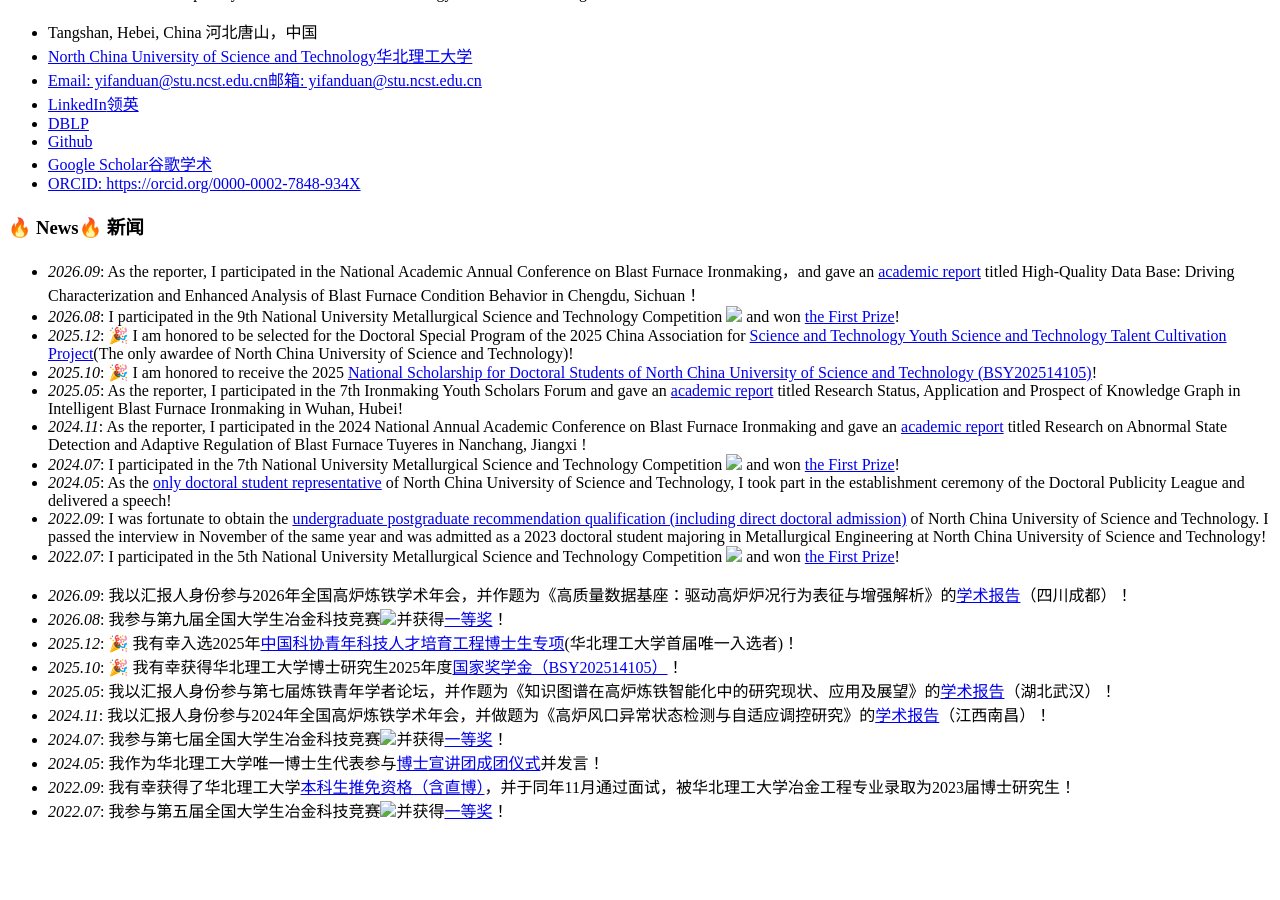
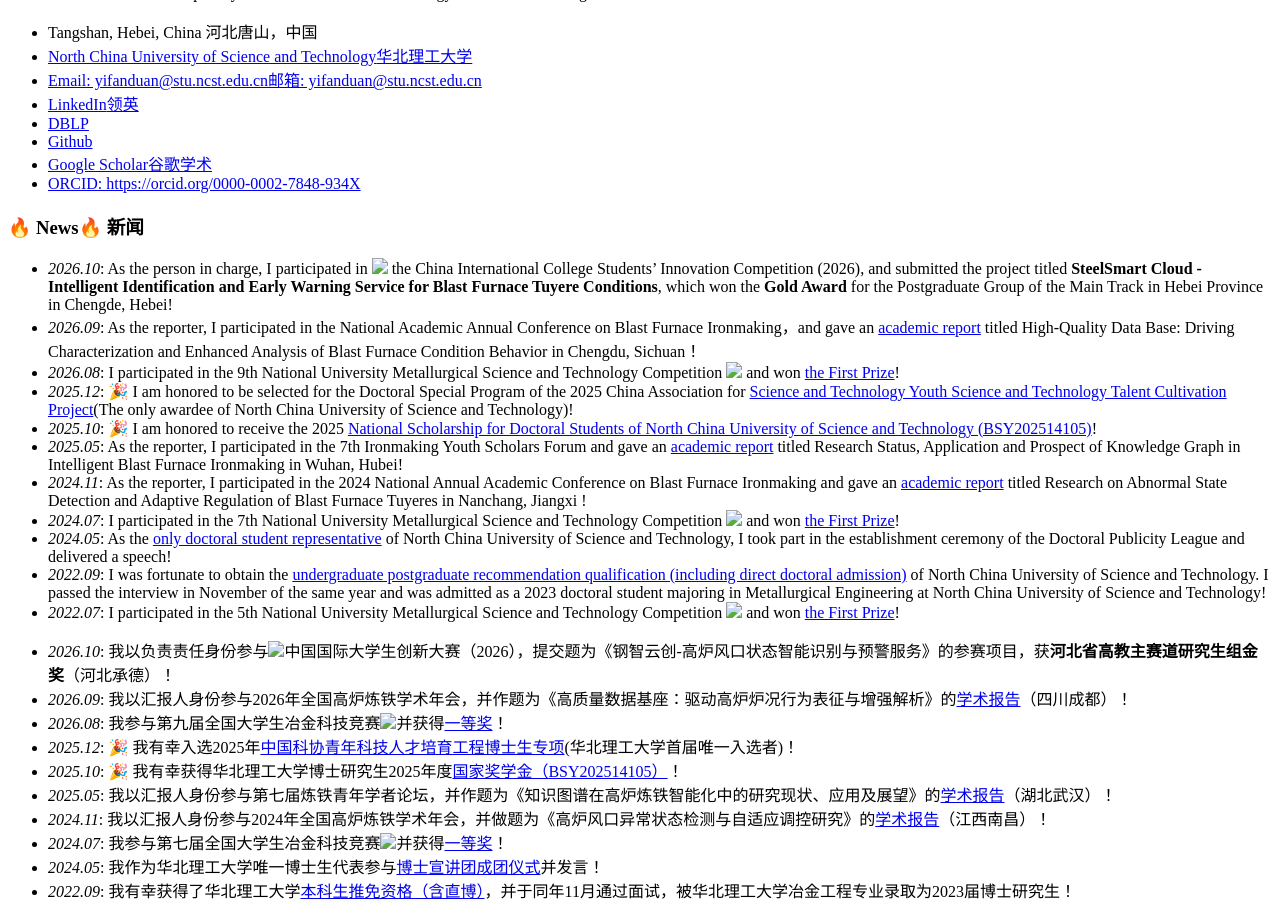
Before and after one commit to YifanDuan-NCST/yifanduan-ncst.github.io, a Jekyll site: the page built from _pages/includes/news.md, in a window 1280 px wide and 900 px high, scrolled down 625 px. Built offline with Jekyll 4.4.1, drawn with Linux system fonts in a browser that asks for light colours; our own code applies the rules of GitHub Pages for plain Markdown files; before the commit the page ends 1463 px from its top, so only the background shows below that.

Commit message:
update: add innovation competition record

```diff
--- a/_pages/includes/news.md
+++ b/_pages/includes/news.md
@@ -1,6 +1,7 @@
 <h1 id="-news"><span class="lang-en">🔥 News</span><span class="lang-zh">🔥 新闻</span></h1>
 
 <div class="lang-en" markdown="1">
+- *2026.10*: As the person in charge, I participated in <img src='../images/cxcy.png' style='width: 20em;'> the China International College Students' Innovation Competition (2026), and submitted the project titled **SteelSmart Cloud - Intelligent Identification and Early Warning Service for Blast Furnace Tuyere Conditions**, which won the **Gold Award** for the Postgraduate Group of the Main Track in Hebei Province in Chengde, Hebei!
 - *2026.09*: As the reporter, I participated in the National Academic Annual Conference on Blast Furnace Ironmaking，and gave an [academic report](https://h5.eqxiu.com/s/7zlQyC60?exemplarReview=true) titled High‑Quality Data Base: Driving Characterization and Enhanced Analysis of Blast Furnace Condition Behavior in Chengdu, Sichuan！
 - *2026.08*: I participated in the 9th National University Metallurgical Science and Technology Competition <img src='../images/yjkjjs.png' style='width: 2em;'> and won [the First Prize](http://www.yjkjjs.com/notice/view/id/945.html)!
 - *2025.12*: 🎉 I am honored to be selected for the Doctoral Special Program of the 2025 China Association for [Science and Technology Youth Science and Technology Talent Cultivation Project](https://newstest.ncst.edu.cn/col/1393558054724/2026/01/08/1767841936525.html)(The only awardee of North China University of Science and Technology)!
@@ -14,6 +15,7 @@
 </div>
 
 <div class="lang-zh" markdown="1">
+- *2026.10*: 我以负责责任身份参与<img src='../images/cxcy.png' style='width: 20em;'>中国国际大学生创新大赛（2026），提交题为《钢智云创-高炉风口状态智能识别与预警服务》的参赛项目，获**河北省高教主赛道研究生组金奖**（河北承德）！
 - *2026.09*: 我以汇报人身份参与2026年全国高炉炼铁学术年会，并作题为《高质量数据基座：驱动高炉炉况行为表征与增强解析》的[学术报告](https://h5.eqxiu.com/s/7zlQyC60?exemplarReview=true)（四川成都）！
 - *2026.08*: 我参与第九届全国大学生冶金科技竞赛<img src='../images/yjkjjs.png' style='width: 2em;'>并获得[一等奖](http://www.yjkjjs.com/notice/view/id/945.html)！
 - *2025.12*: 🎉 我有幸入选2025年[中国科协青年科技人才培育工程博士生专项](https://newstest.ncst.edu.cn/col/1393558054724/2026/01/08/1767841936525.html)(华北理工大学首届唯一入选者)！
```
Also changed, not shown: images/cxcy.png (added).
